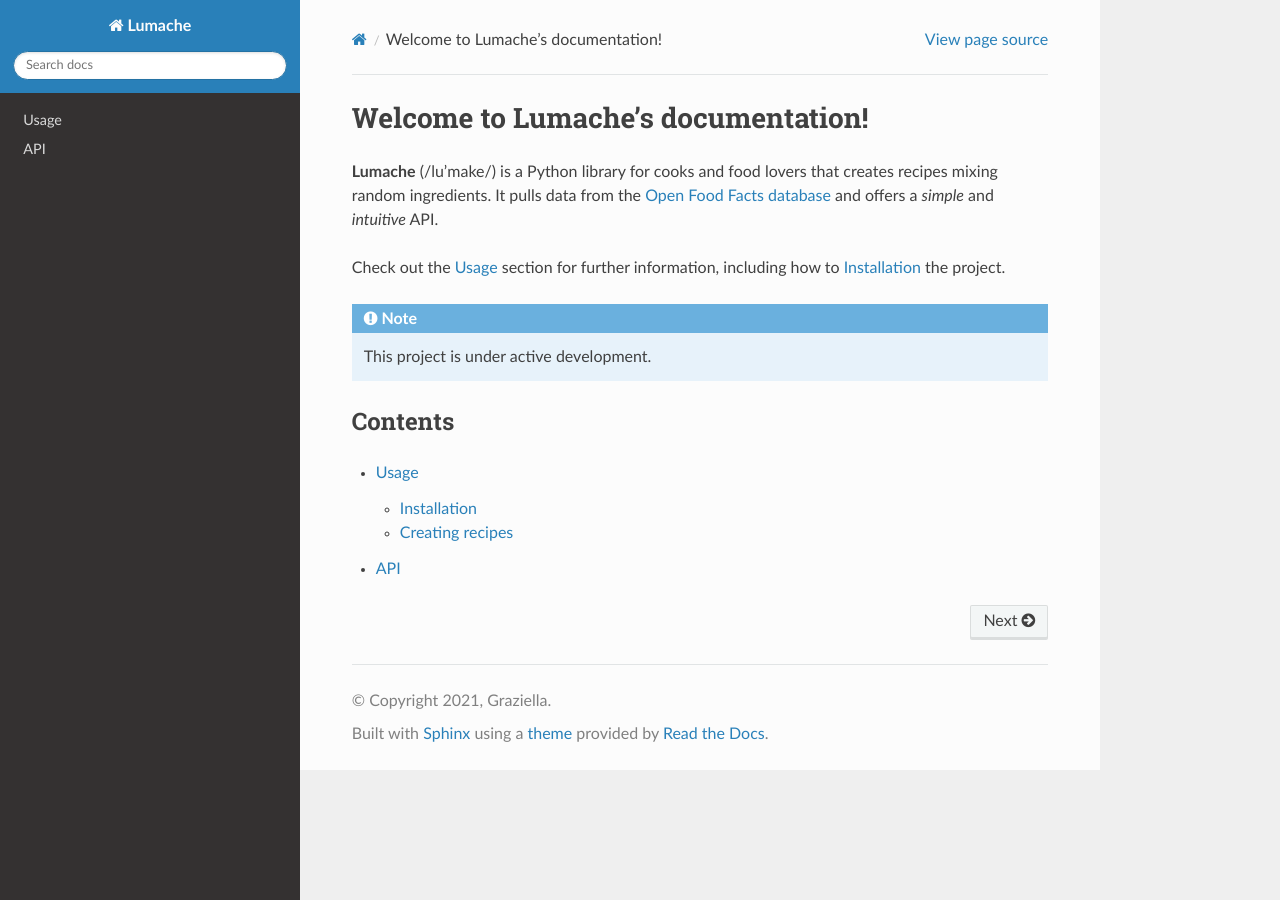
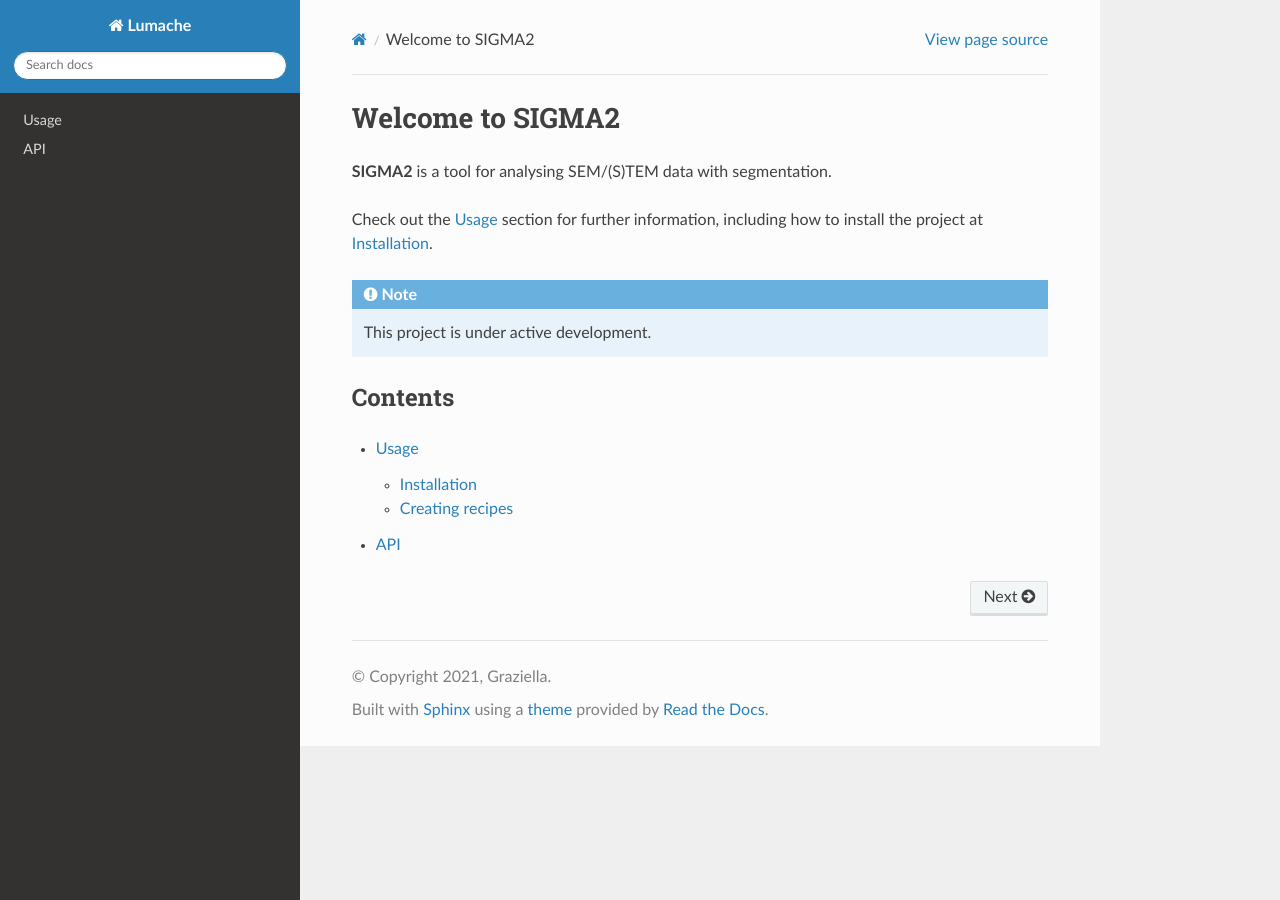
Before and after one commit to t-ginnis/SIGMA_docs, a Sphinx documentation site: the page built from docs/source/index.rst, in a window 1280 px wide. Built offline with Sphinx 7.4.7 and the Read the Docs theme 3.1.0, drawn with Linux system fonts in a browser that asks for light colours.

Commit message:
Update index.rst

```diff
--- a/docs/source/index.rst
+++ b/docs/source/index.rst
@@ -1,13 +1,10 @@
-Welcome to Lumache's documentation!
+Welcome to SIGMA2
 ===================================
 
-**Lumache** (/lu'make/) is a Python library for cooks and food lovers
-that creates recipes mixing random ingredients.
-It pulls data from the `Open Food Facts database <https://world.openfoodfacts.org/>`_
-and offers a *simple* and *intuitive* API.
+**SIGMA2** is a tool for analysing SEM/(S)TEM data with segmentation.
 
 Check out the :doc:`usage` section for further information, including
-how to :ref:`installation` the project.
+how to install the project at :ref:`installation`.
 
 .. note::
 
```
